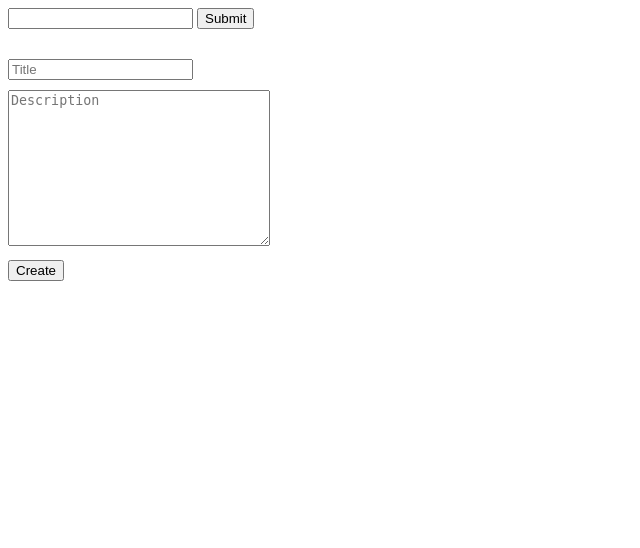
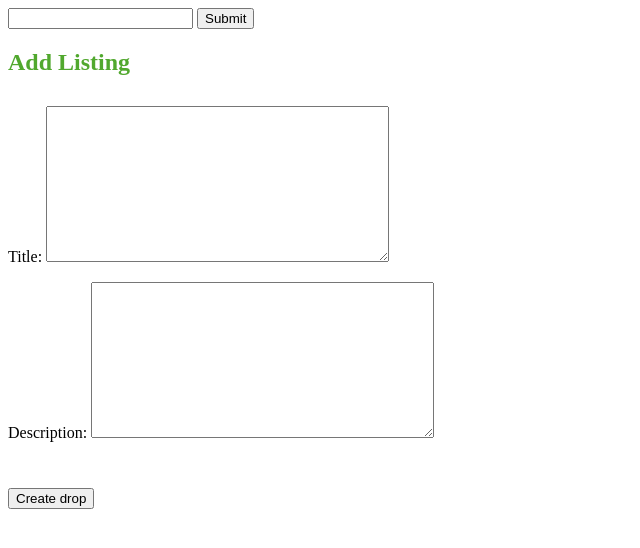
Before and after one commit to ivanyemelianov/rargorand-repo-private, a Django app: page /drops/create/ in a window 1280 px wide. Shown: the top 548 px of the page, without its empty margins (0-640 px from the left). Run offline with Django 3.2, Linux system fonts and the light colour scheme; the visitor is signed in with stand-in values (Sample User, id 1).

Commit message:
Changed Create View to use ModelForms

```diff
--- /dev/null
+++ b/drops/forms.py
@@ -0,0 +1,16 @@
+from django import forms
+
+from .models import Drop
+
+class DropForm(forms.ModelForm):
+    class Meta:
+        model = Drop
+        fields = ['title', 'description']
+
+    def clean(self):
+        data = self.cleaned_data
+        title = data.get("title")
+        qs = Drop.objects.filter(title__icontains=title)
+        if qs.exists():
+            self.add_error('title', 'This title is taken')
+        return data
--- a/drops/views.py
+++ b/drops/views.py
@@ -1,6 +1,7 @@
 from django.contrib.auth.decorators import login_required
 from django.shortcuts import render
 
+from .forms import DropForm
 from .models import Drop
 
 def drop_search_view(request):
@@ -22,13 +23,13 @@ def drop_search_view(request):
 
 @login_required
 def drop_create_view(request):
-    context = {}
-    if request.method == "POST":
-        title = request.POST.get("title")
-        description = request.POST.get("description")
-        drop_object = Drop.objects.create(title=title, description=description)
-        context['objest'] = drop_object
-        context['created'] = True
+    form = DropForm(request.POST or None)
+    context = {
+        "form": form
+    }
+    if form.is_valid():
+        drop_obj = form.save()
+        context['form'] = DropForm()
     return render(request, "drops/drop-create.html", context=context)
 
 
--- a/templates/drops/drop-create.html
+++ b/templates/drops/drop-create.html
@@ -3,17 +3,19 @@
 {% block content %}
 
 {% if not created %}
+
+<h2 style="color: #51a82e;">Add Listing</h2>
 <div style="margin-top: 30px;">
-    <form action="." method="POST"> {% csrf_token %}
-        <div style="margin-top: 30px;"><input type="text" name="title" placeholder="Title"></div>
-        <div style="margin-top: 10px;"><textarea name="description" id="" cols="30" rows="10" placeholder="Description"></textarea></div>
-        <button type="submit" style="margin-top: 10px;">Create</button>
+    <form action="." method="POST">
+        {% csrf_token %}
+        {{ form.as_p }}
+        <button style="margin-top: 30px;" type="submit">Create drop</button>
     </form>
 </div>
 {% else %}
 
-<a href="/drops/{{ object.id }}">{{ object.title }} - {{ object.description }}</a>
+<p>Your listing was added</p>
+<a href="/drops/{{ object.id }}/">{{ object.title }} - {{ object.description }}</a>
 
 {% endif %}
-
-{% endblock content%}
+{% endblock content %}
```
